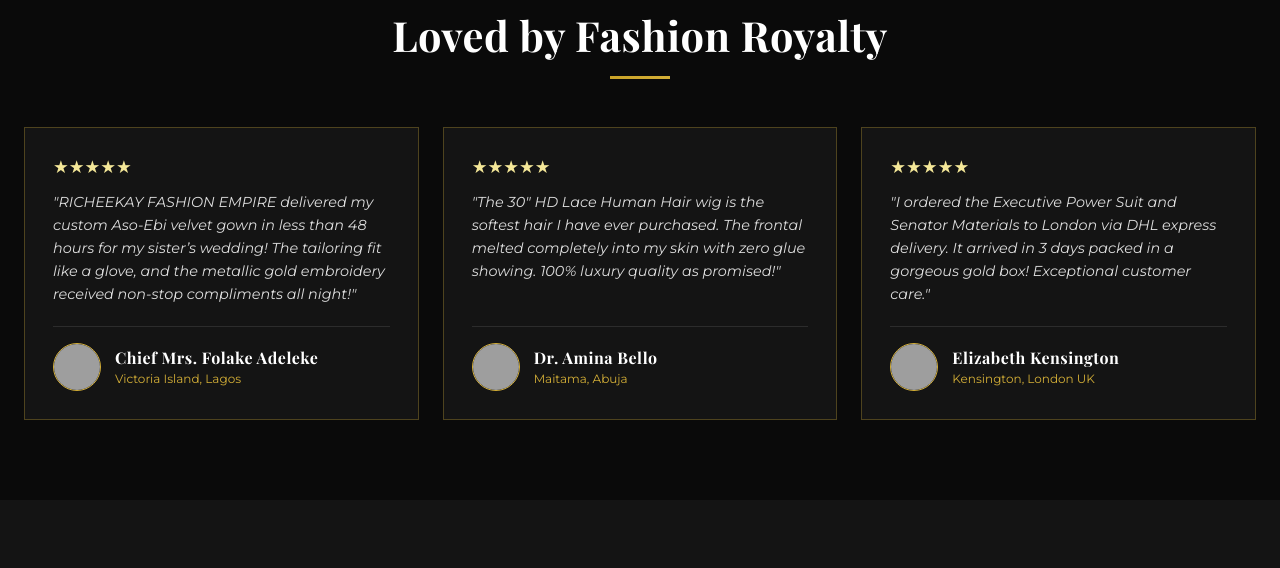
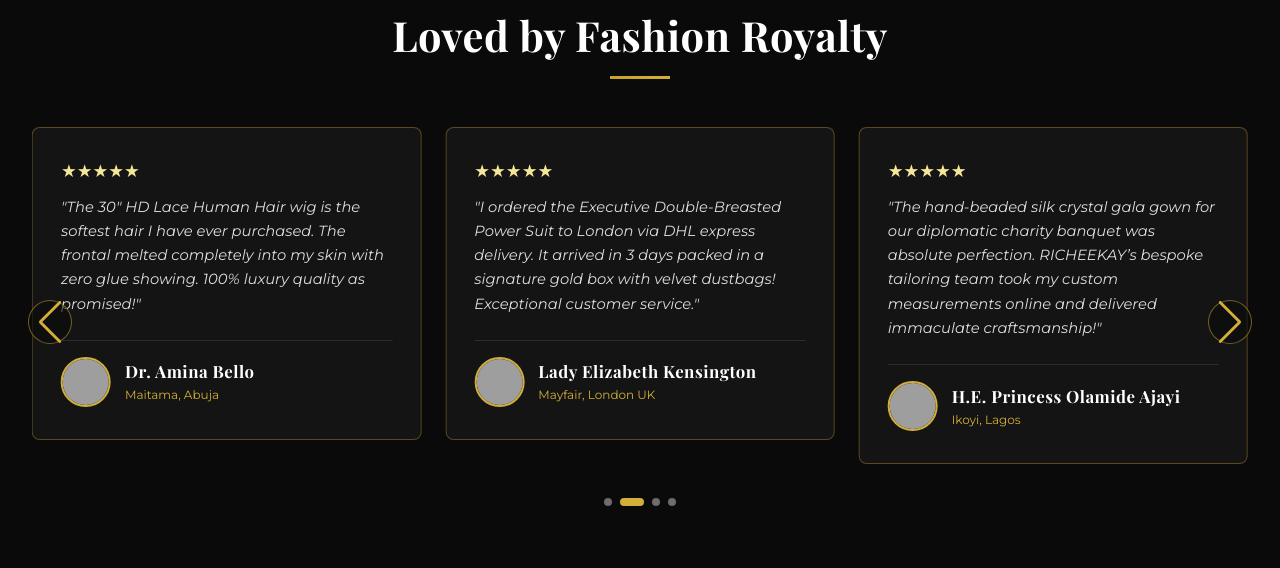
Before and after one commit to hartitudeh/richeekay_fashion_empire, a Next.js app: page / in a window 1280 px wide. Shown: the part 6505-7073 px from the top of the page. Built offline with nearby package versions, Linux system fonts and the light colour scheme; grey boxes are pictures that could not be loaded; a web font is replaced by a local one.

Commit message:
feat: convert testimonial section into Swiper carousel with 6 VIP customer reviews

```diff
--- a/src/components/HomeSections.tsx
+++ b/src/components/HomeSections.tsx
@@ -3,6 +3,11 @@
 import React, { useState } from 'react';
 import { BLOG_POSTS_DATA, REVIEWS_DATA, BlogPost } from '../data/productsData';
 import { Dialog, DialogContent } from '@mui/material';
+import { Swiper, SwiperSlide } from 'swiper/react';
+import { Autoplay, Pagination, Navigation } from 'swiper/modules';
+import 'swiper/css';
+import 'swiper/css/pagination';
+import 'swiper/css/navigation';
 import {
   FiShield,
   FiAward,
@@ -241,23 +246,44 @@
     }
   }
 
-  .reviews-grid {
-    display: grid;
-    grid-template-columns: repeat(3, 1fr);
-    gap: 24px;
+  .reviews-swiper {
+    padding-bottom: 54px;
+    padding-left: 8px;
+    padding-right: 8px;
 
-    @media (max-width: 900px) {
-      grid-template-columns: 1fr;
+    .swiper-pagination-bullet {
+      background: rgba(212, 175, 55, 0.4);
+      opacity: 1;
+    }
+    .swiper-pagination-bullet-active {
+      background: #d4af37;
+      width: 28px;
+      border-radius: 4px;
+    }
+    .swiper-button-next, .swiper-button-prev {
+      color: #d4af37;
+      &::after {
+        font-size: 1.4rem;
+        font-weight: bold;
+      }
     }
   }
 
   .review-card {
     background: #141414;
-    border: 1px solid rgba(212, 175, 55, 0.3);
-    padding: 28px;
+    border: 1px solid rgba(212, 175, 55, 0.35);
+    padding: 32px 28px;
+    border-radius: 8px;
     display: flex;
     flex-direction: column;
-    position: relative;
+    height: 100%;
+    min-height: 250px;
+    transition: all 0.3s ease;
+
+    &:hover {
+      border-color: #d4af37;
+      box-shadow: 0 12px 35px rgba(212, 175, 55, 0.25);
+    }
 
     .stars {
       color: #f4e798;
@@ -266,11 +292,11 @@
     }
 
     p.comment {
-      font-size: 0.9rem;
+      font-size: 0.92rem;
       color: #dddddd;
-      line-height: 1.6;
+      line-height: 1.65;
       font-style: italic;
-      margin-bottom: 20px;
+      margin-bottom: 24px;
       flex-grow: 1;
     }
 
@@ -282,18 +308,19 @@
       padding-top: 16px;
 
       img {
-        width: 48px;
-        height: 48px;
+        width: 50px;
+        height: 50px;
         border-radius: 50%;
         object-fit: cover;
-        border: 1px solid #d4af37;
+        border: 2px solid #d4af37;
       }
 
       .info {
         h5 {
           font-family: 'Playfair Display', Georgia, serif;
-          font-size: 1rem;
+          font-size: 1.05rem;
           color: #ffffff;
+          margin: 0 0 2px 0;
         }
         span {
           font-size: 0.75rem;
@@ -498,9 +525,23 @@
             <div className="divider" />
           </div>
 
-          <div className="reviews-grid">
+          <Swiper
+            modules={[Autoplay, Pagination, Navigation]}
+            spaceBetween={24}
+            slidesPerView={1}
+            autoplay={{ delay: 4500, disableOnInteraction: false }}
+            pagination={{ clickable: true }}
+            navigation
+            breakpoints={{
+              640: { slidesPerView: 1 },
+              768: { slidesPerView: 2 },
+              1024: { slidesPerView: 3 }
+            }}
+            className="reviews-swiper"
+          >
             {REVIEWS_DATA.map((rev) => (
-              <div key={rev.id} className="review-card">
+              <SwiperSlide key={rev.id}>
+                <div className="review-card">
                   <div className="stars">★★★★★</div>
                   <p className="comment">"{rev.comment}"</p>
                   <div className="author-row">
@@ -511,8 +552,9 @@
                     </div>
                   </div>
                 </div>
+              </SwiperSlide>
             ))}
-          </div>
+          </Swiper>
         </div>
       </ReviewsSection>
 
--- a/src/data/productsData.ts
+++ b/src/data/productsData.ts
@@ -503,12 +503,42 @@
   },
   {
     id: 'rev-3',
-    author: 'Elizabeth Kensington',
-    location: 'Kensington, London UK',
+    author: 'Lady Elizabeth Kensington',
+    location: 'Mayfair, London UK',
     avatar: 'https://images.unsplash.com/photo-1517841905240-472988babdf9?auto=format&fit=crop&w=200&q=80',
     rating: 5,
-    comment: 'I ordered the Executive Power Suit and Senator Materials to London via DHL express delivery. It arrived in 3 days packed in a gorgeous gold box! Exceptional customer care.',
+    comment: 'I ordered the Executive Double-Breasted Power Suit to London via DHL express delivery. It arrived in 3 days packed in a signature gold box with velvet dustbags! Exceptional customer service.',
     date: '2 weeks ago',
+    verified: true
+  },
+  {
+    id: 'rev-4',
+    author: 'H.E. Princess Olamide Ajayi',
+    location: 'Ikoyi, Lagos',
+    avatar: 'https://images.unsplash.com/photo-1531746020798-e6953c6e8e04?auto=format&fit=crop&w=200&q=80',
+    rating: 5,
+    comment: 'The hand-beaded silk crystal gala gown for our diplomatic charity banquet was absolute perfection. RICHEEKAY’s bespoke tailoring team took my custom measurements online and delivered immaculate craftsmanship!',
+    date: '5 days ago',
+    verified: true
+  },
+  {
+    id: 'rev-5',
+    author: 'Dr. Chinyere Nwosu',
+    location: 'Buckhead, Atlanta USA',
+    avatar: 'https://images.unsplash.com/photo-1544005313-94ddf0286df2?auto=format&fit=crop&w=200&q=80',
+    rating: 5,
+    comment: 'I’ve ordered three Senator Tunic sets and matching calfskin handbags for my executive speaking tours. The quality of the wool crepe material and gold heraldic buttons is unmatched anywhere in North America!',
+    date: '2 weeks ago',
+    verified: true
+  },
+  {
+    id: 'rev-6',
+    author: 'Countess Valerie Du Pont',
+    location: 'Champs-Élysées, Paris France',
+    avatar: 'https://images.unsplash.com/photo-1524504388940-b1c1722653e1?auto=format&fit=crop&w=200&q=80',
+    rating: 5,
+    comment: 'Purchased the Metallic Gold Stiletto Pumps and Royal Crystal Choker Set. The heels are incredibly comfortable for 8+ hours on red carpet galas in Paris! Truly haute couture excellence.',
+    date: '3 weeks ago',
     verified: true
   }
 ];
```
Lines whose indentation alone changed are shown as unchanged.
